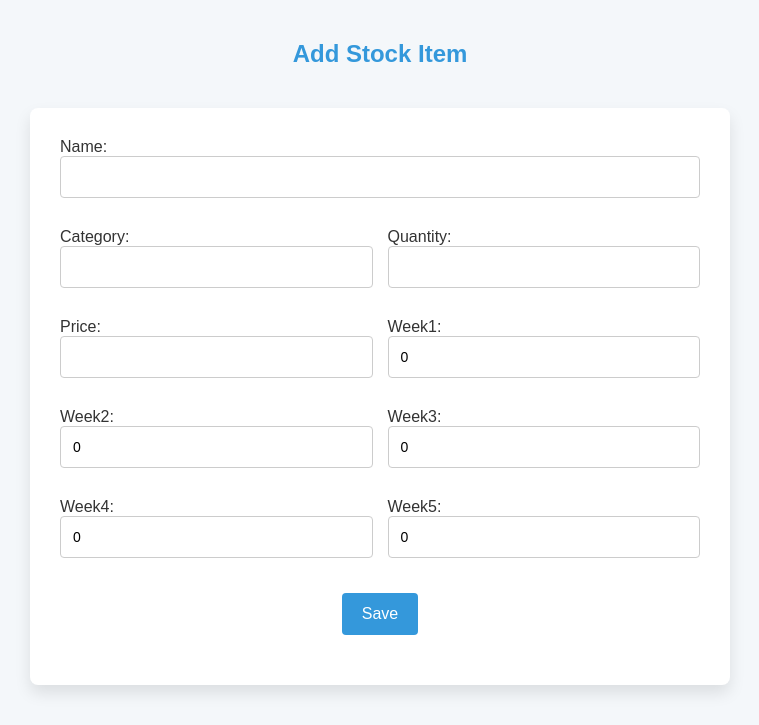
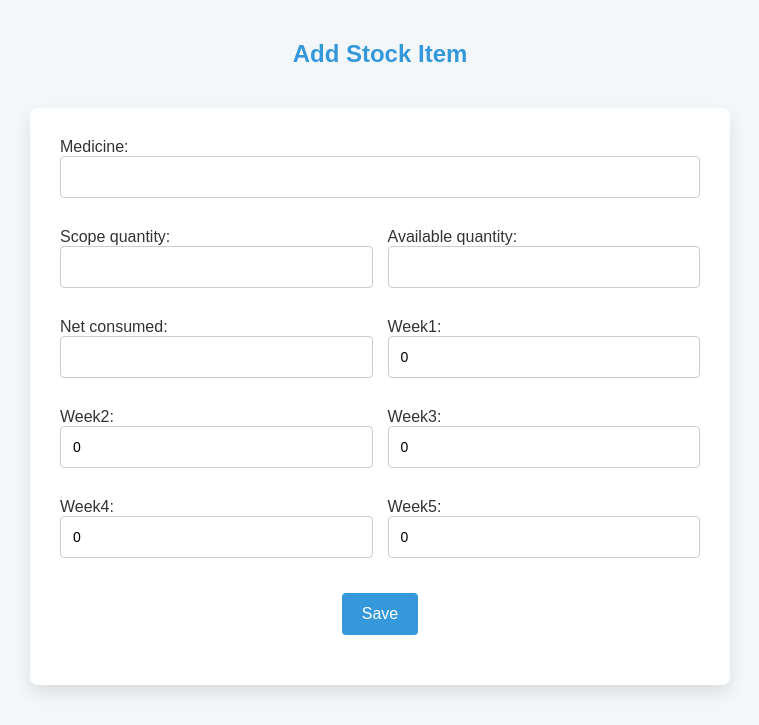
Before and after one commit to vishnu2818/stock_ledger, a Django app: page /add/ in a window 1280 px wide. Shown: the top 725 px of the page, without its empty margins (260-1019 px from the left). Run offline with Django 5.2, Linux system fonts and the light colour scheme.

Commit message:
models field name change

```diff
--- a/stock_project/stock_app/admin.py
+++ b/stock_project/stock_app/admin.py
@@ -4,13 +4,13 @@ from .models import StockItem
 @admin.register(StockItem)
 class StockItemAdmin(admin.ModelAdmin):
     # Columns to display in the admin list view
-    list_display = ('name', 'category', 'quantity', 'price', 'week1', 'week2', 'week3', 'week4', 'week5', 'total')
+    list_display = ('medicine', 'scope_quantity', 'available_quantity', 'net_consumed', 'week1', 'week2', 'week3', 'week4', 'week5', 'total')
 
     # Add a search bar for 'name' and 'category'
-    search_fields = ('name', 'category')
+    search_fields = ('medicine', 'scope_quantity')
 
     # Add a filter by 'category'
-    list_filter = ('category',)
+    list_filter = ('scope_quantity',)
 
     # Optional: Add functionality to edit 'total' (this is more for convenience in the admin)
     # In case you need to allow modification of the 'total' field directly in the admin interface.
--- a/stock_project/stock_app/forms.py
+++ b/stock_project/stock_app/forms.py
@@ -9,6 +9,6 @@
 class StockItemForm(forms.ModelForm):
     class Meta:
         model = StockItem
-        fields = ['name', 'category', 'quantity', 'price', 'week1', 'week2', 'week3', 'week4', 'week5']
+        fields = ['medicine', 'scope_quantity', 'available_quantity', 'net_consumed', 'week1', 'week2', 'week3', 'week4', 'week5']
 
     # Optional: You can add custom validation or logic here if needed.
--- a/stock_project/stock_app/models.py
+++ b/stock_project/stock_app/models.py
@@ -2,10 +2,10 @@ from django.db import models
 
 class StockItem(models.Model):
     id = models.AutoField(primary_key=True)
-    name = models.CharField(max_length=100)
-    category = models.IntegerField() #SCOPE QUANTITY
-    quantity = models.IntegerField() #Avalaible Quantity
-    price = models.DecimalField(max_digits=10, decimal_places=2) #NET CONSUMED
+    medicine  = models.CharField(max_length=100) #Medicine
+    scope_quantity  = models.IntegerField() #SCOPE QUANTITY
+    available_quantity  = models.IntegerField() #Avalaible Quantity
+    net_consumed  = models.IntegerField() #NET CONSUMED
 
     # Week fields
     week1 = models.IntegerField(default=0)
@@ -19,14 +19,14 @@ class StockItem(models.Model):
 
     def update_available_qty(self):
         # self.quantity = 0
-        self.quantity = self.category - self.price
-        print(self.category,self.price)
+        self.available_quantity = self.scope_quantity - self.net_consumed
+        print(self.scope_quantity,self.net_consumed)
         # self.save()
 
 
     def update_price(self):
         # self.price = 0.0
-        self.price = self.week1 + self.week2 + self.week3 + self.week4 + self.week5
+        self.net_consumed = self.week1 + self.week2 + self.week3 + self.week4 + self.week5
         # self.save()
 
 
@@ -36,4 +36,4 @@ class StockItem(models.Model):
         super().save(*args, **kwargs)
 
     def __str__(self):
-        return self.name
+        return self.medicine
--- a/stock_project/stock_app/views.py
+++ b/stock_project/stock_app/views.py
@@ -17,10 +17,10 @@ def upload_excel(request):
             for _, row in df.iterrows():
                 # Create the StockItem, number will auto-generate
                 StockItem.objects.create(
-                    name=row['Name'],
-                    category=row['Category'],
-                    quantity=row['Quantity'],
-                    price=row['Price'],
+                    medicine=row['Medicine'],
+                    scope_quantity=row['Scope Quantity'],
+                    available_quantity=row['Available Quantity'],
+                    net_consumed=row['Net Consumed'],
                 )
             return redirect('stock-list')
     else:
@@ -60,14 +60,14 @@ from .forms import StockItemForm
 
 class StockCreateView(CreateView):
     model = StockItem
-    fields = ['name', 'category', 'quantity', 'price', 'week1', 'week2', 'week3', 'week4', 'week5']
+    fields = ['medicine', 'scope_quantity', 'available_quantity', 'net_consumed', 'week1', 'week2', 'week3', 'week4', 'week5']
     template_name = 'stock_form.html'
     success_url = reverse_lazy('stock-list')
 
 
 class StockUpdateView(UpdateView):
     model = StockItem
-    fields = ['name', 'category', 'quantity', 'price', 'week1', 'week2', 'week3', 'week4', 'week5']
+    fields = ['medicine', 'scope_quantity', 'available_quantity', 'net_consumed', 'week1', 'week2', 'week3', 'week4', 'week5']
     template_name = 'stock_form.html'
     success_url = reverse_lazy('stock-list')
 
@@ -108,10 +108,10 @@ def download_excel(request):
     data = []
     for item in stock_items:
         data.append({
-            'Medicine': item.name,
-            'Scope Quantity': item.category,
-            'Available Quantity': item.quantity,
-            'NET CONSUMED': item.price,
+            'Medicine': item.medicine,
+            'Scope Quantity': item.scope_quantity,
+            'Available Quantity': item.available_quantity,
+            'NET CONSUMED': item.net_consumed,
             'Week 1': item.week1,
             'Week 2': item.week2,
             'Week 3': item.week3,
```
Also changed, not shown: stock_project/templates/stock_list.html (+6 -4 lines), stock_project/db.sqlite3, stock_project/stock_app/migrations/0005_alter_stockitem_price.py (added), stock_project/stock_app/migrations/0006_rename_category_stockitem_available_quantity_and_more.py (added).
